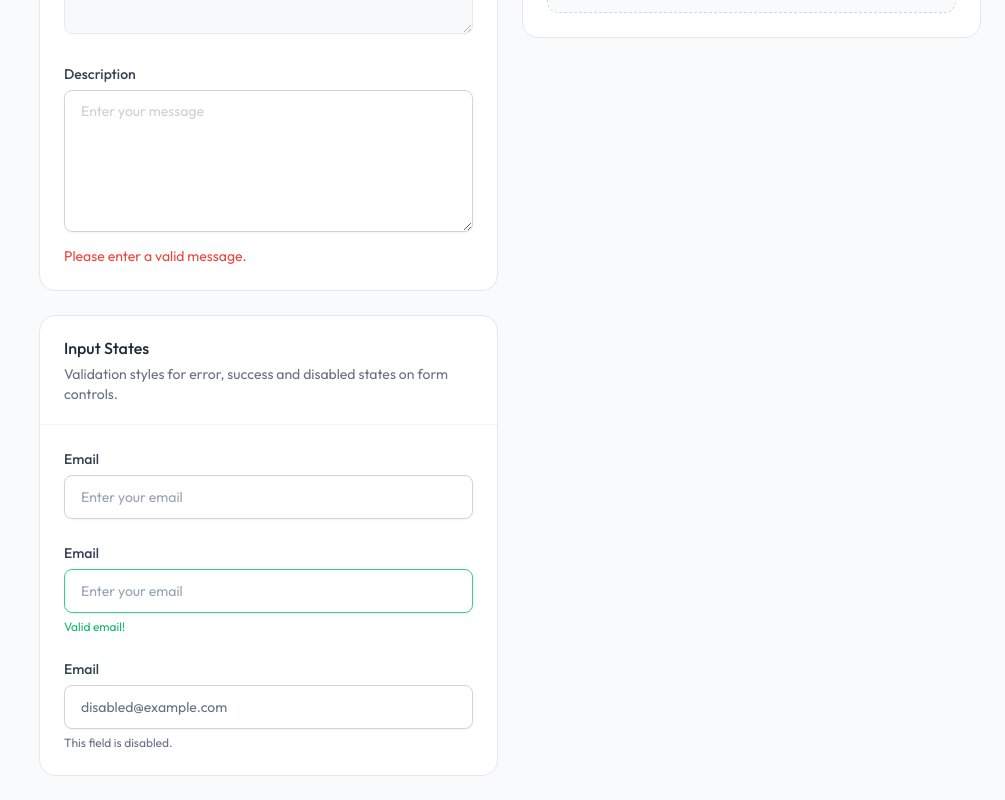
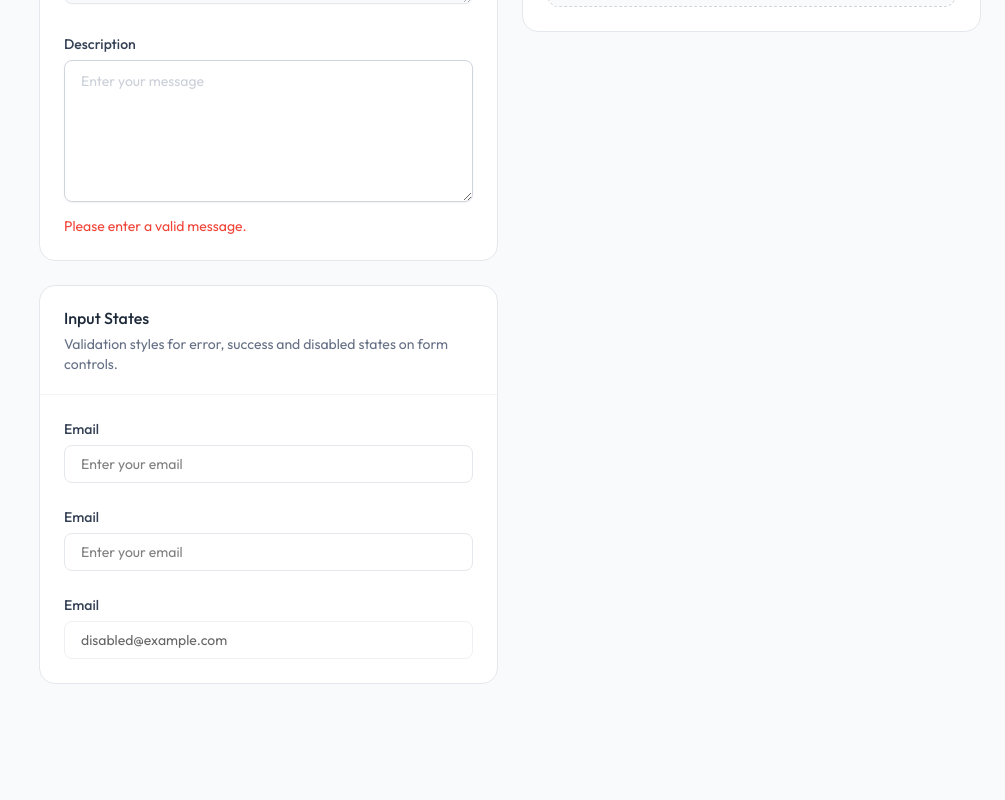
Before and after one commit to asharfrl/HolidayA99, a Next.js app: page /form-elements in a window 1280 px wide. Shown: the part 1659-2459 px from the top of the page, without its empty margins (275-1280 px from the left). After the commit the page ends 2367 px from the top, so only its background shows below. Built offline with nearby package versions, Linux system fonts and the light colour scheme.

Commit message:
fix InputField props for value and onChange

```diff
--- a/src/components/form/input/InputField.tsx
+++ b/src/components/form/input/InputField.tsx
@@ -2,75 +2,36 @@ import React from "react";
 
 export interface InputProps
   extends React.InputHTMLAttributes<HTMLInputElement> {
-  success?: boolean;
-  error?: boolean;
-  hint?: string;
+  label?: string;
+  error?: string;
 }
 
-const Input: React.FC<InputProps> = ({
-  className = "",
-  success = false,
-  error = false,
-  hint,
-  disabled,
-  ...props
-}) => {
-  // Base input classes
-  let inputClasses =
-    "h-11 w-full rounded-lg border appearance-none px-4 py-2.5 text-sm " +
-    "shadow-theme-xs placeholder:text-gray-400 focus:outline-hidden focus:ring-3 " +
-    "dark:bg-gray-900 dark:text-white/90 dark:placeholder:text-white/30";
+const InputField = React.forwardRef<HTMLInputElement, InputProps>(
+  ({ label, error, className, ...props }, ref) => {
+    return (
+      <div className="w-full space-y-1">
+        {label && (
+          <label className="text-sm font-medium text-gray-700">
+            {label}
+          </label>
+        )}
 
-  // State-based styles
-  if (disabled) {
-    inputClasses +=
-      " text-gray-500 border-gray-300 cursor-not-allowed " +
-      "dark:bg-gray-800 dark:text-gray-400 dark:border-gray-700";
-  } else if (error) {
-    inputClasses +=
-      " text-error-800 border-error-500 focus:ring-error-500/10 " +
-      "dark:text-error-400 dark:border-error-500";
-  } else if (success) {
-    inputClasses +=
-      " text-success-500 border-success-400 focus:ring-success-500/10 " +
-      "dark:text-success-400 dark:border-success-500";
-  } else {
-    inputClasses +=
-      " bg-transparent text-gray-800 border-gray-300 " +
-      "focus:border-brand-300 focus:ring-brand-500/10 " +
-      "dark:border-gray-700 dark:bg-gray-900 dark:text-white/90 " +
-      "dark:focus:border-brand-800";
+        <input
+          ref={ref}
+          className={`w-full rounded-lg border px-4 py-2 text-sm outline-none focus:ring-2 focus:ring-blue-500 disabled:opacity-60 ${className}`}
+          {...props}
+        />
+
+        {error && (
+          <p className="text-xs text-red-500">
+            {error}
+          </p>
+        )}
+      </div>
+    );
   }
+);
 
-  // Append custom className
-  if (className) {
-    inputClasses += ` ${className}`;
-  }
+InputField.displayName = "InputField";
 
-  return (
-    <div className="relative">
-      <input
-        {...props}        // ← value, onChange, type, name, dll
-        disabled={disabled}
-        className={inputClasses}
-      />
-
-      {/* Optional hint text */}
-      {hint && (
-        <p
-          className={`mt-1.5 text-xs ${
-            error
-              ? "text-error-500"
-              : success
-              ? "text-success-500"
-              : "text-gray-500"
-          }`}
-        >
-          {hint}
-        </p>
-      )}
-    </div>
-  );
-};
-
-export default Input;
+export default InputField;
```
